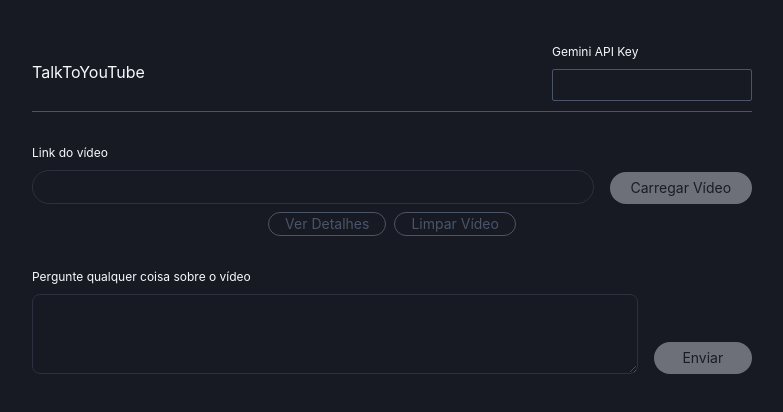
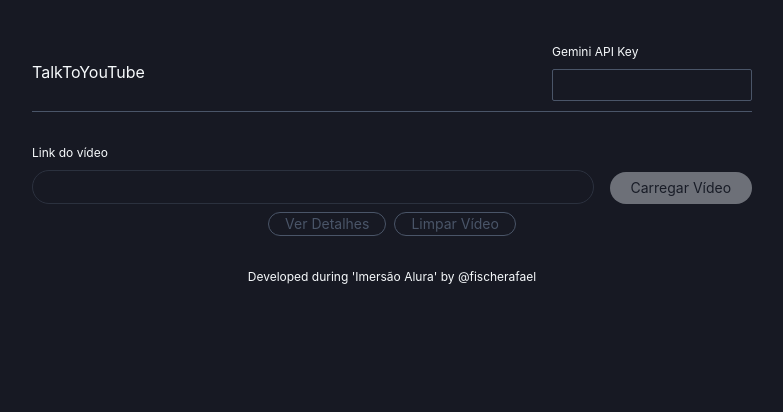
Before and after one commit to fischerafael/alura-challenge-ai, a Next.js app: page / in a window 1280 px wide. Shown: the top 412 px of the page, without its empty margins (248-1031 px from the left). Built offline with nearby package versions, Linux system fonts and the light colour scheme.

Commit message:
feat: added element

```diff
--- a/client/pages/index.tsx
+++ b/client/pages/index.tsx
@@ -299,6 +299,7 @@
         </Chakra.VStack>
       )}
 
+      {!!state.videoTranscript && (
         <Chakra.HStack
           w="full"
           align="flex-end"
@@ -324,6 +325,14 @@
             Enviar
           </Button>
         </Chakra.HStack>
+      )}
+
+      <Chakra.Text fontSize="xs" color="gray.50">
+        Developed during 'Imersão Alura' by{" "}
+        <a target="_blank" href="https://github.com/fischerafael">
+          @fischerafael
+        </a>
+      </Chakra.Text>
     </Chakra.VStack>
   );
 };
--- a/pages/_app.tsx
+++ b/pages/_app.tsx
@@ -1,9 +1,18 @@
 import { ChakraProvider } from "@chakra-ui/react";
 import type { AppProps } from "next/app";
+import Head from "next/head";
 
 export default function App({ Component, pageProps }: AppProps) {
   return (
     <ChakraProvider>
+      <Head>
+        <title>ChatYoutube</title>
+        <link
+          rel="shortcut icon"
+          href="https://www.youtube.com/s/desktop/92fdfad2/img/favicon.ico"
+          type="image/x-icon"
+        ></link>
+      </Head>
       <Component {...pageProps} />
     </ChakraProvider>
   );
```
Lines whose indentation alone changed are shown as unchanged.
